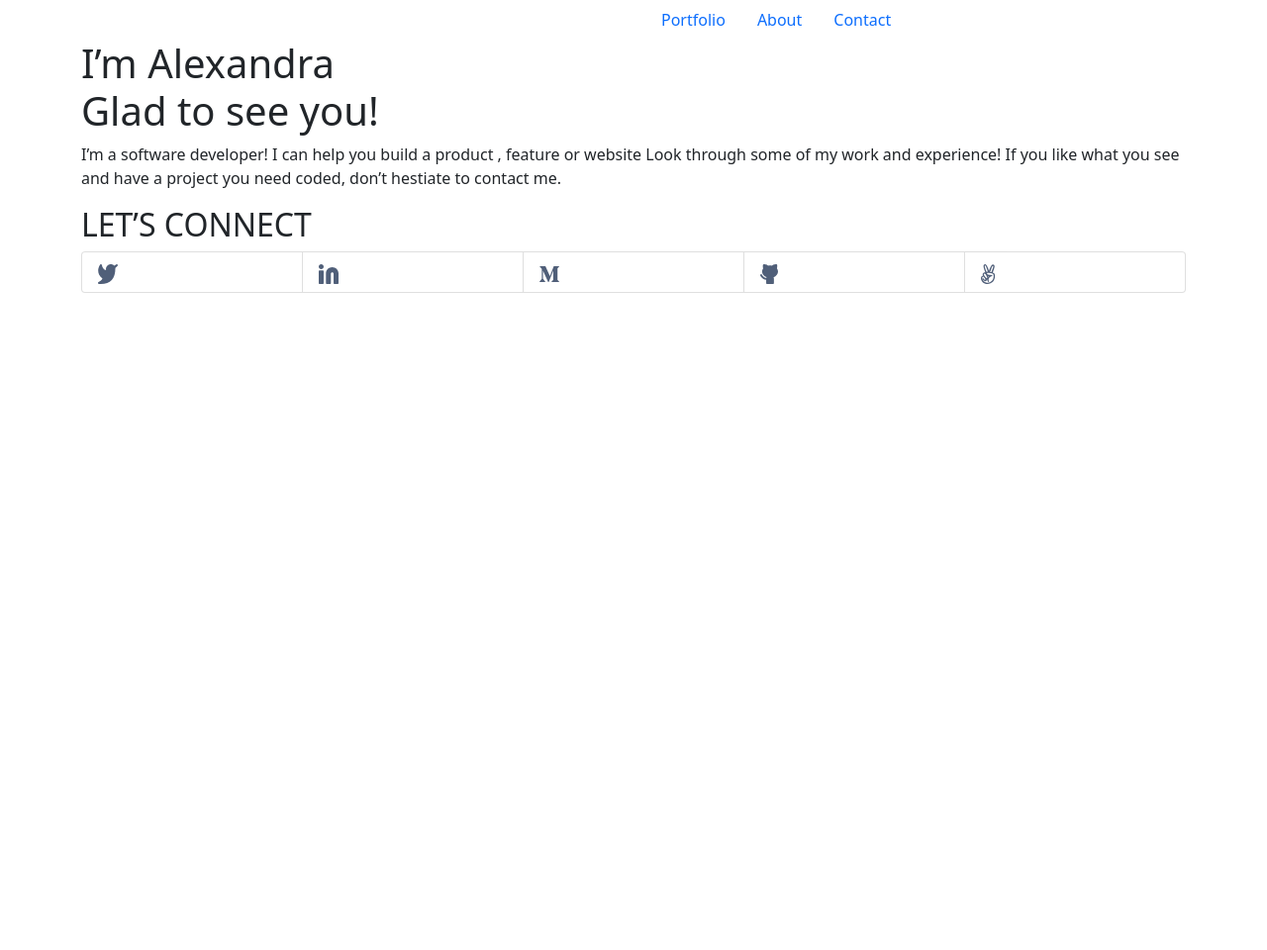
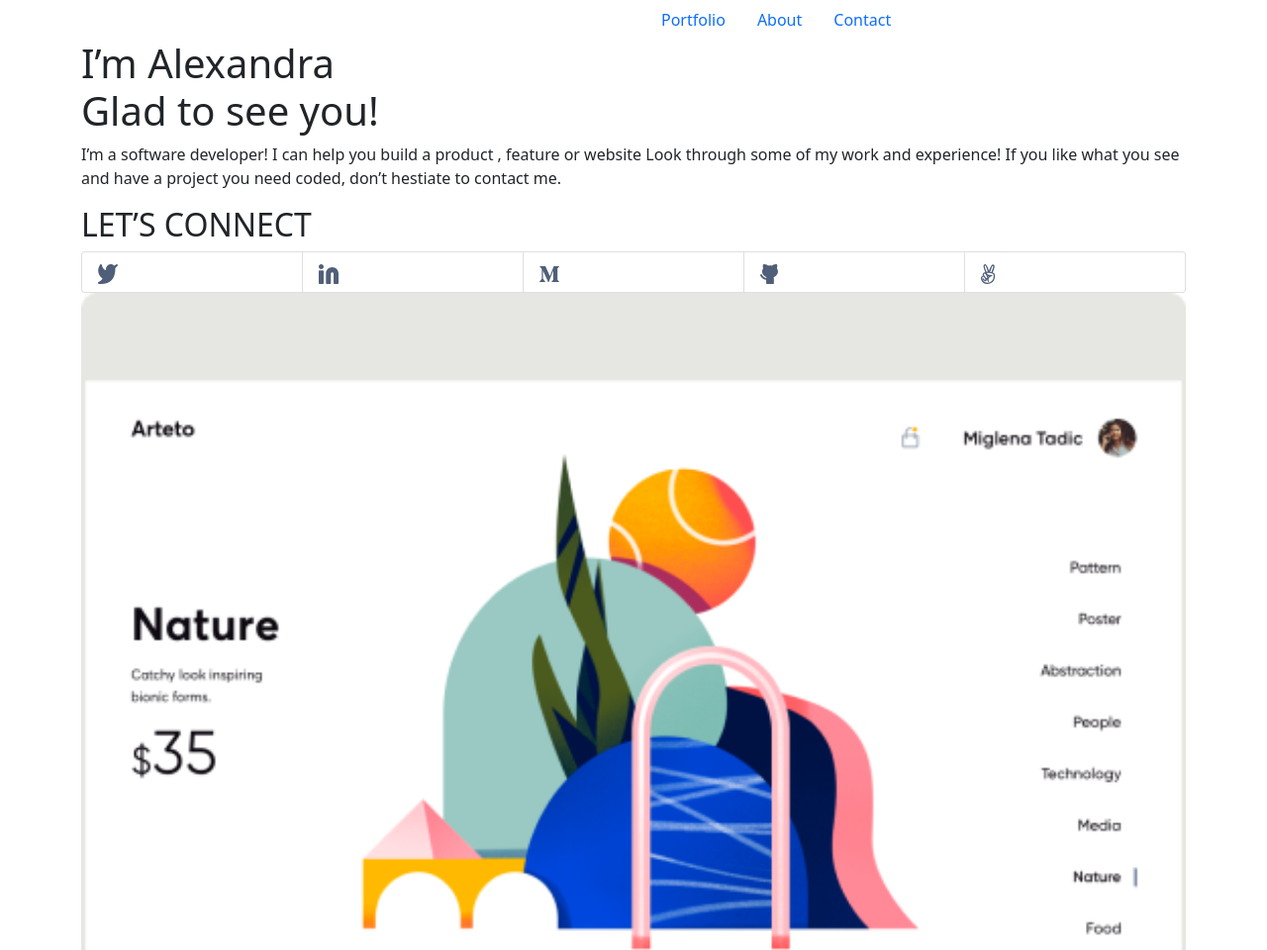
Before and after one commit to pasytchangwa/Bootstrap-Project, a website: page index.html in a window 1280 px wide. Shown: the top 960 px of the page at 99% size. Before the commit the page ends 800 px from the top, so only its background shows below. Drawn offline with nearby package versions, Linux system fonts and the light colour scheme.

Commit message:
img container

```diff
--- a/index.html
+++ b/index.html
@@ -38,35 +38,18 @@
    </div>
   </div>
  </header>
- <!-- <div class="container-fluid px5"
-   <a class="navbar-brand ms-5" href="/">
-    <img src="./image/images-head/logo.png" alt="logo image" />
-  </a>
-  <button class="navbar-toggler"
-          type="button"
-          data-bs-toggle="collapse"
-          data-bs-target="#navbarNav"
-          aria-controls="navbarNav"
-          aria-expanded="false"
-          aria-level="togle navigation"
-  >
-  <span class="navbar-toggler-icon"></span>
-  </button>
-  <div
-  class="collapse navbar-collapse justify-content-end me-5"
-  id="navbarNav"
->
-  <ul class="navbar-nav">
-    <li class="nav-item">
-      <a class="nav-link" aria-current="page" href="#portfolio"
-        >Portfolio</a
-      >
-    </li>
- <main></main>
+<main class="container-lg pt-20"
+<section class="row">
+<div class="col lg-12">
+<img src="./image/images-main/snapshootportfolio5.png" alt="snapshoot of project" class="card-img" />
+</div>
+</section>
 <section></section>
+
+</main>
+
 <section></section>
-<section></section>
-<footer></footer> -->
+<footer></footer>
 <script src="https://cdn.jsdelivr.net/npm/bootstrap@5.0.2/dist/js/bootstrap.bundle.min.js" integrity="sha384-MrcW6ZMFYlzcLA8Nl+NtUVF0sA7MsXsP1UyJoMp4YLEuNSfAP+JcXn/tWtIaxVXM" crossorigin="anonymous"></script>
 </body>
 </html>
```
